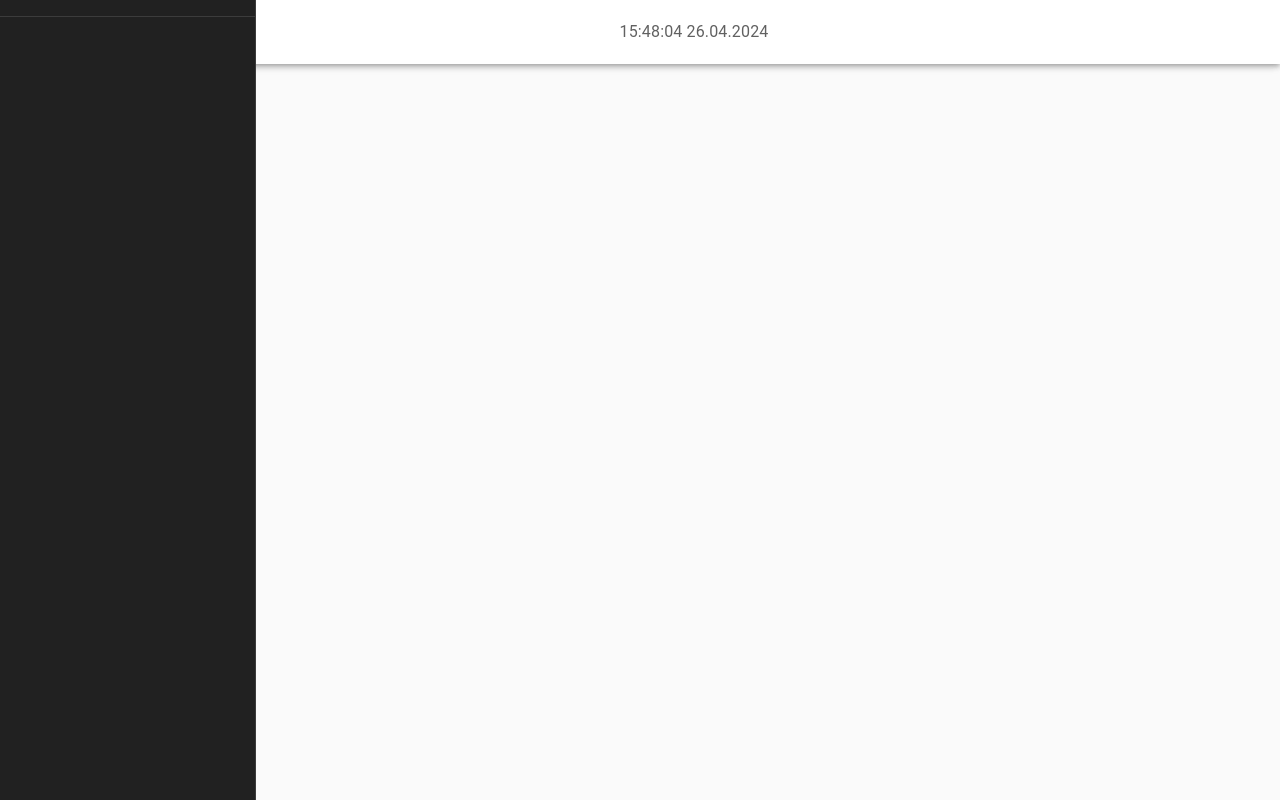
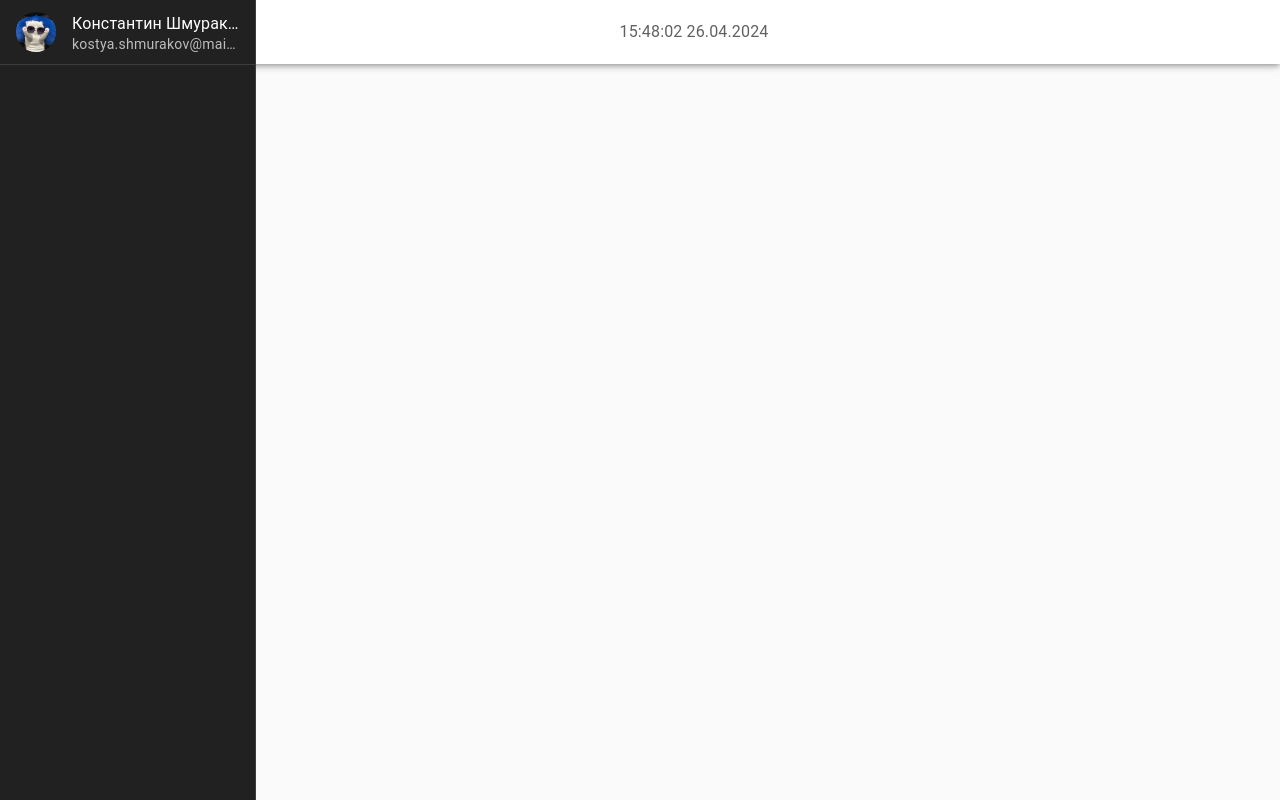
Before and after one commit to StarPandaBeg/lulz-team-frontend, a Nuxt app: page / in a window 1280 px wide. Built offline with nearby package versions, Linux system fonts and the light colour scheme.

Commit message:
Fix: Uncomment user mini profile

```diff
--- a/components/TheNavigationDrawer.vue
+++ b/components/TheNavigationDrawer.vue
@@ -7,11 +7,11 @@
     order="-1"
   >
     <v-list>
-      <!-- <v-list-item
+      <v-list-item
         prepend-avatar="/images/stpnd.jpg"
         title="Константин Шмураков"
         subtitle="kostya.shmurakov@mail.ru"
-      /> -->
+      />
     </v-list>
     <v-divider />
     <v-list nav>
```
Also changed, not shown: public/images/stpnd.jpg (added).
